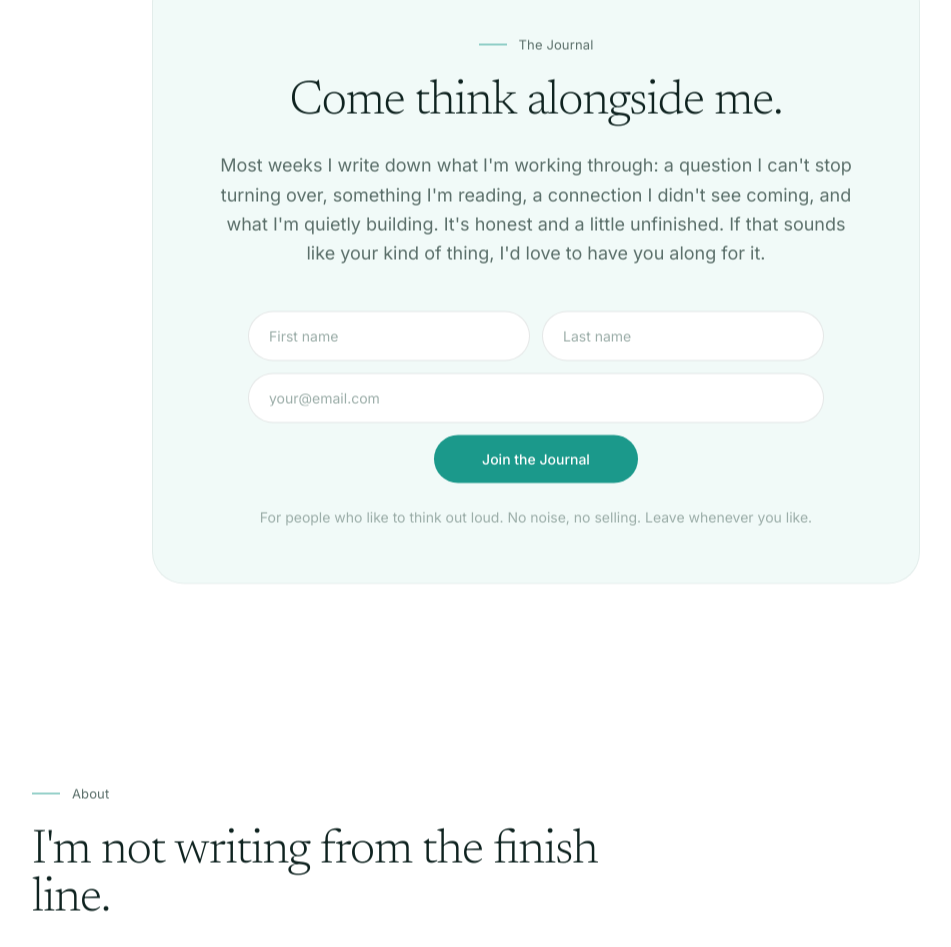
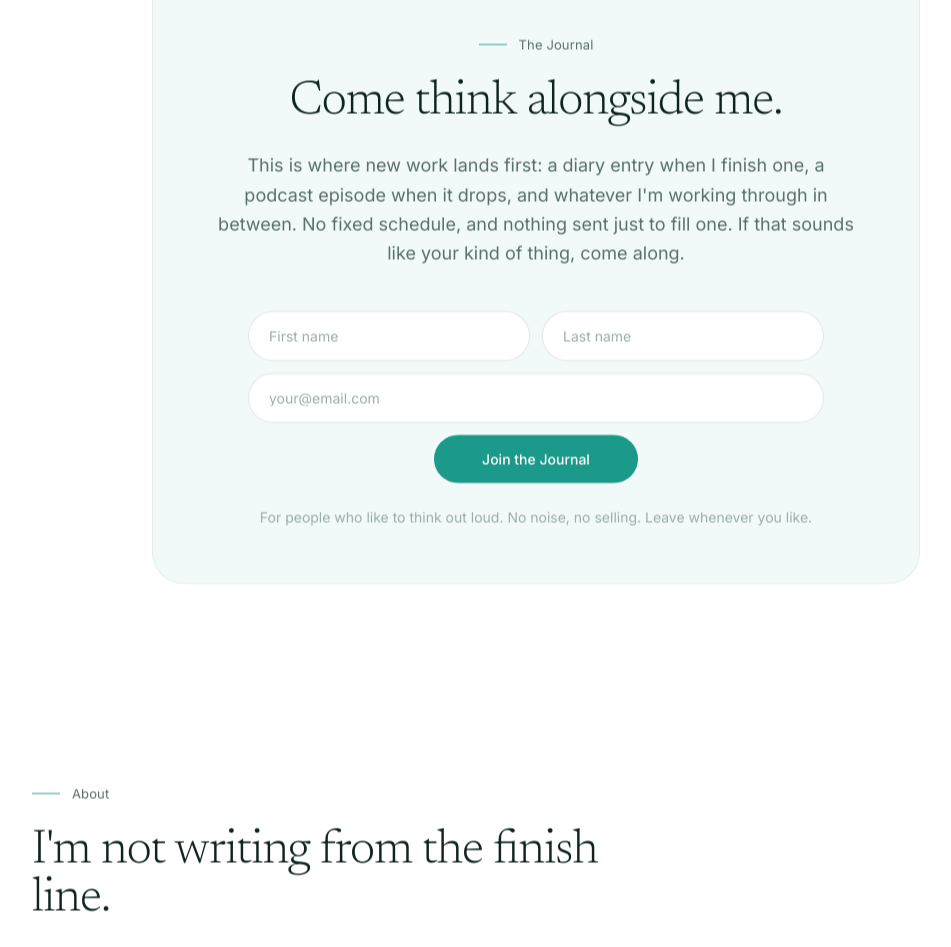
Before and after one commit to iambrandonpolk/brandon-polk-site, a Next.js app: page / in a window 1280 px wide. Shown: the part 2268-3215 px from the top of the page, without its empty margins (104-1055 px from the left). Built offline with nearby package versions, Linux system fonts and the light colour scheme.

Commit message:
The Journal is a notification list, not a weekly promise

```diff
--- a/components/Newsletter.jsx
+++ b/components/Newsletter.jsx
@@ -30,11 +30,10 @@ export default function Newsletter() {
           </h2>
 
           <p className="mx-auto mt-6 max-w-reading text-lg leading-relaxed text-[var(--text-muted)]">
-            Most weeks I write down what I'm working through: a question I
-            can't stop turning over, something I'm reading, a connection I didn't
-            see coming, and what I'm quietly building. It's honest and a little
-            unfinished. If that sounds like your kind of thing, I'd love to have
-            you along for it.
+            This is where new work lands first: a diary entry when I finish
+            one, a podcast episode when it drops, and whatever I'm working
+            through in between. No fixed schedule, and nothing sent just to fill
+            one. If that sounds like your kind of thing, come along.
           </p>
 
           <JournalForm />
```
